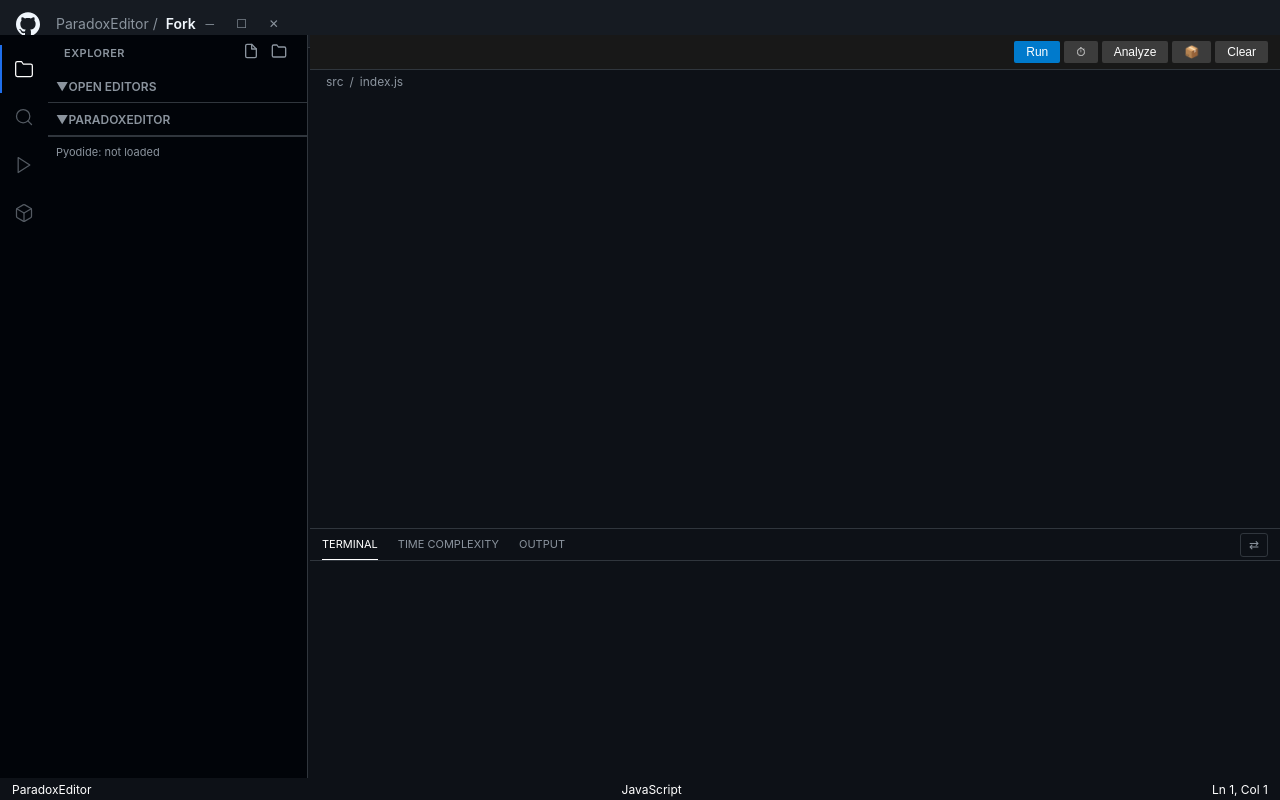
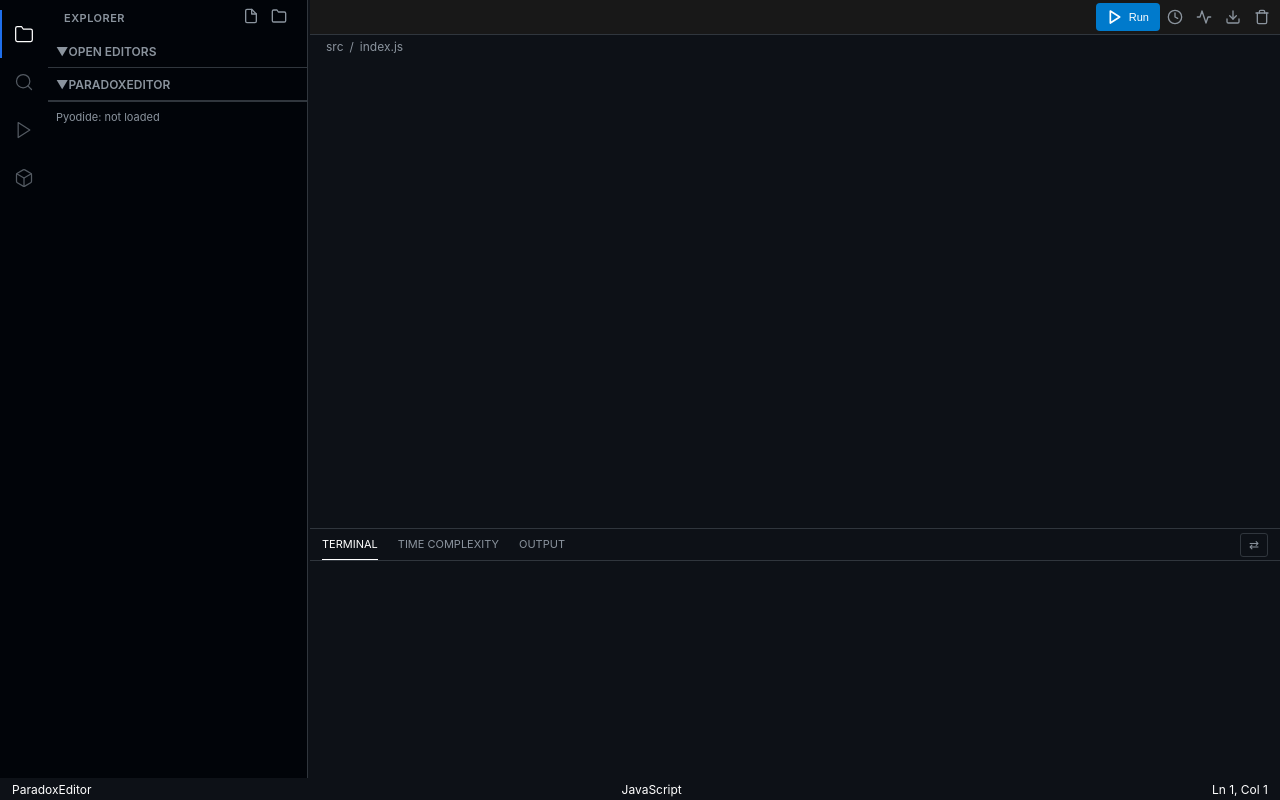
Before and after one commit to ritvixrex/ParadoxEditor, a plain HTML site: page index.html in a window 1280 px wide. Drawn offline with nearby package versions, Linux system fonts and the light colour scheme; a script that the page names is missing.

Commit message:
new changes

```diff
--- a/index.html
+++ b/index.html
@@ -17,21 +17,6 @@
 
 <body>
   <div class="app">
-    <header class="titlebar">
-      <div class="logo">
-        <svg height="24" viewBox="0 0 24 24" width="24" fill="currentColor" style="color: var(--text-bright);">
-          <path
-            d="M12 .297c-6.63 0-12 5.373-12 12 0 5.303 3.438 9.8 8.205 11.385.6.113.82-.258.82-.577 0-.285-.01-1.04-.015-2.04-3.338.724-4.042-1.61-4.042-1.61C4.422 18.07 3.633 17.7 3.633 17.7c-1.087-.744.084-.729.084-.729 1.205.084 1.838 1.236 1.838 1.236 1.07 1.835 2.809 1.305 3.495.998.108-.776.417-1.305.76-1.605-2.665-.3-5.466-1.332-5.466-5.93 0-1.31.465-2.38 1.235-3.22-.135-.303-.54-1.523.105-3.176 0 0 1.005-.322 3.3 1.23.96-.267 1.98-.399 3-.405 1.02.006 2.04.138 3 .405 2.28-1.552 3.285-1.23 3.285-1.23.645 1.653.24 2.873.12 3.176.765.84 1.23 1.91 1.23 3.22 0 4.61-2.805 5.625-5.475 5.92.42.36.81 1.096.81 2.22 0 1.606-.015 2.896-.015 3.286 0 .315.21.69.825.57C20.565 22.092 24 17.592 24 12.297c0-6.627-5.373-12-12-12" />
-        </svg>
-      </div>
-      <div class="title">ParadoxEditor / <strong>Fork</strong></div>
-      <div class="spacer"></div>
-      <div class="window-actions">
-        <button class="action-btn">─</button>
-        <button class="action-btn">☐</button>
-        <button class="action-btn">✕</button>
-      </div>
-    </header>
 
     <div class="workspace">
       <aside class="activitybar">
@@ -113,16 +98,51 @@
         <div class="tabs-row">
           <div class="tabs" id="mainTabs"></div>
           <div class="editor-actions">
-            <button id="runBtn" title="Run Code" class="btn-primary">Run</button>
-            <button id="stopBtn" title="Stop" class="btn-danger hidden">Stop</button>
+            <button id="runBtn" title="Run Code" class="btn-primary">
+              <svg xmlns="http://www.w3.org/2000/svg" width="16" height="16" viewBox="0 0 24 24" fill="none"
+                stroke="currentColor" stroke-width="2.5" stroke-linecap="round" stroke-linejoin="round">
+                <polygon points="5 3 19 12 5 21 5 3"></polygon>
+              </svg>
+              <span>Run</span>
+            </button>
+            <button id="stopBtn" title="Stop" class="btn-danger hidden">
+              <svg xmlns="http://www.w3.org/2000/svg" width="16" height="16" viewBox="0 0 24 24" fill="none"
+                stroke="currentColor" stroke-width="2.5" stroke-linecap="round" stroke-linejoin="round">
+                <rect x="4" y="4" width="16" height="16" rx="2" ry="2"></rect>
+              </svg>
+            </button>
             <span id="runStatus" class="run-status hidden">
               <span class="spinner"></span>
               <span id="runStatusText">Running...</span>
             </span>
-            <button id="benchmarkBtn" title="Benchmark">⏱</button>
-            <button id="analyzeBtn" title="Complexity">Analyze</button>
-            <button id="exportBtn" title="Export">📦</button>
-            <button id="clearBtn" title="Clear">Clear</button>
+            <button id="benchmarkBtn" title="Run Benchmark" class="btn-ghost">
+              <svg xmlns="http://www.w3.org/2000/svg" width="16" height="16" viewBox="0 0 24 24" fill="none"
+                stroke="currentColor" stroke-width="2" stroke-linecap="round" stroke-linejoin="round">
+                <circle cx="12" cy="12" r="10"></circle>
+                <polyline points="12 6 12 12 16 14"></polyline>
+              </svg>
+            </button>
+            <button id="analyzeBtn" title="Analyze Complexity" class="btn-ghost">
+              <svg xmlns="http://www.w3.org/2000/svg" width="16" height="16" viewBox="0 0 24 24" fill="none"
+                stroke="currentColor" stroke-width="2" stroke-linecap="round" stroke-linejoin="round">
+                <polyline points="22 12 18 12 15 21 9 3 6 12 2 12"></polyline>
+              </svg>
+            </button>
+            <button id="exportBtn" title="Export Project" class="btn-ghost">
+              <svg xmlns="http://www.w3.org/2000/svg" width="16" height="16" viewBox="0 0 24 24" fill="none"
+                stroke="currentColor" stroke-width="2" stroke-linecap="round" stroke-linejoin="round">
+                <path d="M21 15v4a2 2 0 0 1-2 2H5a2 2 0 0 1-2-2v-4"></path>
+                <polyline points="7 10 12 15 17 10"></polyline>
+                <line x1="12" y1="15" x2="12" y2="3"></line>
+              </svg>
+            </button>
+            <button id="clearBtn" title="Clear All" class="btn-ghost">
+              <svg xmlns="http://www.w3.org/2000/svg" width="16" height="16" viewBox="0 0 24 24" fill="none"
+                stroke="currentColor" stroke-width="2" stroke-linecap="round" stroke-linejoin="round">
+                <polyline points="3 6 5 6 21 6"></polyline>
+                <path d="M19 6v14a2 2 0 0 1-2 2H7a2 2 0 0 1-2-2V6m3 0V4a2 2 0 0 1 2-2h4a2 2 0 0 1 2 2v2"></path>
+              </svg>
+            </button>
           </div>
         </div>
 
--- a/styles.css
+++ b/styles.css
@@ -44,69 +44,11 @@ body {
 
 .app {
   display: grid;
-  grid-template-rows: 35px 1fr 22px;
+  grid-template-rows: 1fr 22px;
   height: 100vh;
   width: 100vw;
 }
 
-/* Titlebar */
-.titlebar {
-  display: flex;
-  align-items: center;
-  padding: 0 16px;
-  background: var(--bg-header);
-  border-bottom: 1px solid var(--border);
-  font-size: 14px;
-  user-select: none;
-  height: 48px;
-}
-
-.titlebar .logo {
-  display: flex;
-  align-items: center;
-  margin-right: 16px;
-  cursor: pointer;
-}
-
-.titlebar .title {
-  flex: 0;
-  text-align: left;
-  color: var(--text-muted);
-  font-size: 14px;
-  letter-spacing: 0;
-  white-space: nowrap;
-}
-
-.titlebar .title strong {
-  color: var(--text-bright);
-  font-weight: 600;
-  margin-left: 4px;
-}
-
-.window-actions {
-  display: flex;
-  gap: 4px;
-}
-
-.window-actions .action-btn {
-  background: transparent;
-  border: none;
-  color: var(--text-muted);
-  width: 28px;
-  height: 28px;
-  display: flex;
-  align-items: center;
-  justify-content: center;
-  border-radius: var(--radius);
-  cursor: pointer;
-  font-size: 12px;
-  transition: all 0.2s;
-}
-
-.window-actions .action-btn:hover {
-  background: var(--bg-hover);
-  color: var(--text-bright);
-}
 
 /* Workspace */
 .workspace {
@@ -363,35 +305,71 @@ body {
 .editor-actions {
   margin-left: auto;
   display: flex;
-  gap: 4px;
-  padding-right: 12px;
+  gap: 1px;
+  /* VS Code often has very tight gaps */
+  padding-right: 4px;
 }
 
 .editor-actions button {
-  background: #3c3c3c;
-  border: none;
-  color: #ffffff;
-  padding: 4px 12px;
-  border-radius: 2px;
+  background: transparent;
+  border: 1px solid transparent;
+  color: var(--text-muted);
+  padding: 0;
+  height: 28px;
+  width: 28px;
+  /* Square by default for icons */
+  border-radius: 4px;
+  /* More modern than 2px */
   cursor: pointer;
-  font-size: 12px;
-  transition: background 0.2s;
+  display: flex;
+  align-items: center;
+  justify-content: center;
+  transition: all 0.15s ease;
+  outline: none;
 }
 
 .editor-actions button:hover {
-  background: #4d4d4d;
+  background: rgba(255, 255, 255, 0.08);
+  /* Minimalist hover */
+  color: var(--text-bright);
+}
+
+.editor-actions button svg {
+  width: 16px;
+  height: 16px;
 }
 
 .btn-primary {
   background: #007acc !important;
-  /* VS Code Blue */
   color: #ffffff !important;
-  border: none !important;
-  font-weight: 400 !important;
+  width: auto !important;
+  /* Allow text width for Run */
+  padding: 0 10px !important;
+  gap: 6px;
+  font-weight: 500;
 }
 
 .btn-primary:hover {
   background: #0062a3 !important;
+}
+
+.btn-primary span {
+  font-size: 11px;
+}
+
+.btn-ghost {
+  background: transparent !important;
+}
+
+.btn-danger {
+  background: rgba(161, 38, 13, 0.2) !important;
+  color: #f88070 !important;
+  border: 1px solid rgba(161, 38, 13, 0.4) !important;
+}
+
+.btn-danger:hover {
+  background: #a1260d !important;
+  color: #ffffff !important;
 }
 
 .breadcrumbs {
```
